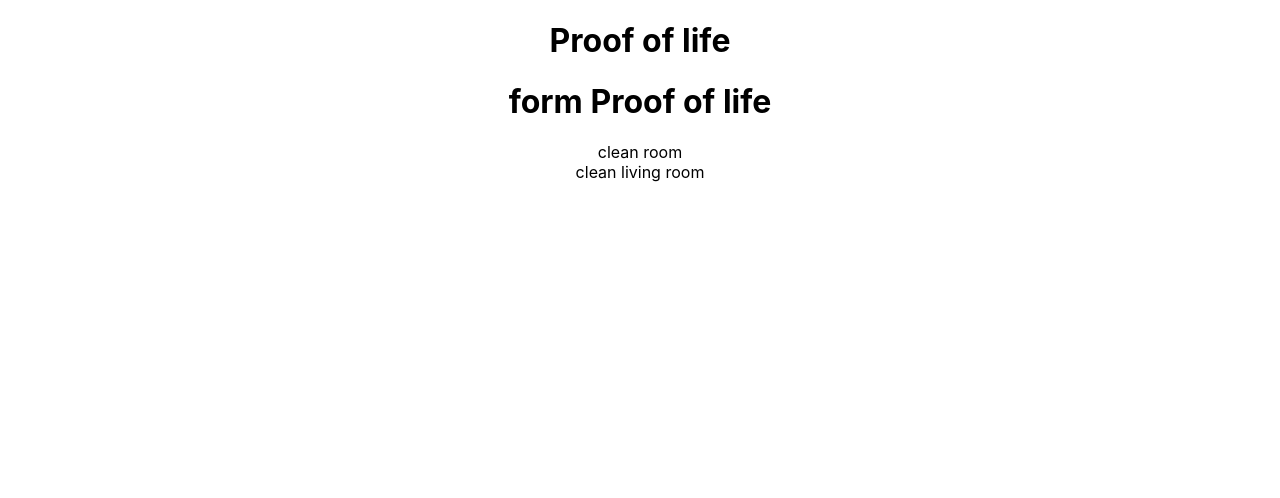
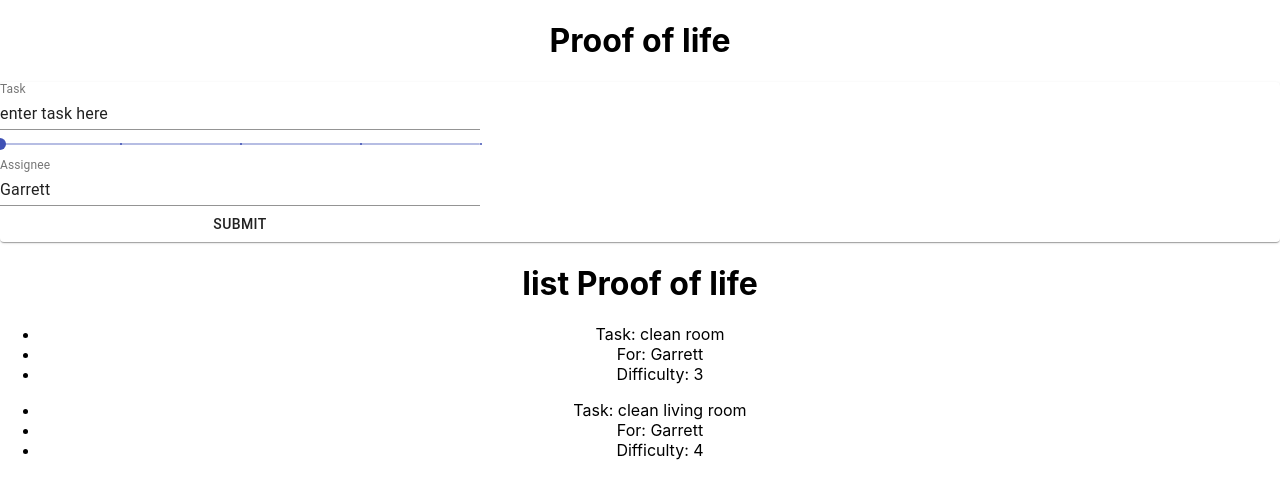
Before and after one commit to tiggerman120/redux-todoList, a React (Create React App) app: page / in a window 1280 px wide. Shown: the top 498 px of the page. Built offline with nearby package versions, Linux system fonts and the light colour scheme.

Commit message:
add task working does not persist

```diff
--- a/package.json
+++ b/package.json
@@ -3,6 +3,7 @@
   "version": "0.1.0",
   "private": true,
   "dependencies": {
+    "@material-ui/core": "^4.11.3",
     "@testing-library/jest-dom": "^5.11.9",
     "@testing-library/react": "^11.2.5",
     "@testing-library/user-event": "^12.7.1",
@@ -12,6 +13,7 @@
     "react-scripts": "4.0.2",
     "redux": "^4.0.5",
     "redux-devtools-extension": "^2.13.8",
+    "sass": "^1.32.7",
     "web-vitals": "^1.1.0"
   },
   "scripts": {
--- a/src/components/main/main.js
+++ b/src/components/main/main.js
@@ -1,4 +1,5 @@
-import TodoForm from '../todo-form/todo-form'
+import TodoList from '../todo-list/todo-list'
+import TodoForm from '../todo-form/todo-form';
 
 const Main = () => {
 
@@ -8,6 +9,7 @@ const Main = () => {
     <div>
       <h1>Proof of life</h1>
       <TodoForm />
+      <TodoList />
     </div>
   )
 }
--- a/src/components/todo-form/todo-form.js
+++ b/src/components/todo-form/todo-form.js
@@ -1,27 +1,77 @@
-import { useEffect } from 'react';
+import { useEffect, useState } from 'react';
 import { connect } from 'react-redux';
+import { Button, FormControl, FormGroup, Input, InputLabel, Paper, Slider } from '@material-ui/core';
+import { addItem } from '../../store/actions'
+
+import './todo-form.scss'
+
+const mapDispatchToProps = { addItem }
+
+const TodoForm = (props) => {
+  const [item, setItem] = useState([])
+
+  useEffect((item) => {
+
+    console.log(`form useeffect triggering ${item}`)
+
+  })
+
+  const inputChangeHandler = e => {
+
+    setItem({ ...item, [e.target.name]: e.target.value })
+  }
 
 
-const TodoForm = (props) => {
-  console.log(props)
-  useEffect(() => {
+  const sliderChangeHandler = (e, value) => {
+    console.log(`${e.target} value: ${value}`);
+    e.target.name = 'difficulty'
+    setItem({ ...item, [e.target.name]: value })
+  }
 
-  }, [])
+  const handleClick = (e) => {
+    e.preventDefault();
+    console.log('Button working');
+    setItem(item)
+    console.log(item);
+    props.addItem(item)
+  }
 
   return (
-    <div className="todoForm">
-      <h1>form Proof of life</h1>
-      {props.todoList.map((item, i) => (
-        <div key={i}>
-          {item.text}
-        </div>
-      ))}
-    </div>
+    // <h1>todoForm Proof of life</h1>
+    <Paper>
+      <FormGroup className="Form">
+        <FormControl>
+          <InputLabel>Task</InputLabel>
+          <Input name="text" autoComplete="true" defaultValue="enter task here"
+            onChange={inputChangeHandler}
+          />
+          <Slider
+            name="difficulty"
+
+            step={1}
+            marks
+
+            min={1}
+            max={5}
+            onChange={sliderChangeHandler}
+          />
+
+        </FormControl>
+        <FormControl>
+          <InputLabel>Assignee</InputLabel>
+          <Input name="assignee" defaultValue="Garrett" onChange={inputChangeHandler} />
+        </FormControl>
+        <Button onClick={handleClick}>Submit</Button>
+      </FormGroup>
+    </Paper>
   )
 }
 
-const mapStateToProps = state => (console.log(state), {
-  todoList: state.reducers.list
-})
+const mapStateToProps = state => {
+  console.log(state);
+  return {
+    list: state.list
+  }
+}
 
-export default connect(mapStateToProps)(TodoForm)
+export default connect(mapStateToProps, mapDispatchToProps)(TodoForm)
--- /dev/null
+++ b/src/components/todo-form/todo-form.scss
@@ -0,0 +1,3 @@
+.Form {
+  width: 480px;
+}
--- /dev/null
+++ b/src/components/todo-list/todo-list.js
@@ -0,0 +1,33 @@
+import { useEffect } from 'react';
+import { connect } from 'react-redux';
+import { addItem } from '../../store/actions';
+
+
+const TodoList = (props) => {
+  console.log(props)
+  useEffect(() => {
+    console.log(props)
+  }, [])
+
+  return (
+    <div className="todoForm">
+      <h1>list Proof of life</h1>
+      {props.todoList.map((item, i) => (
+        <div key={i}>
+          <ul>
+            <li>Task: {item.text}</li>
+            <li>For: {item.assignee}</li>
+            <li>Difficulty: {item.difficulty}</li>
+
+          </ul>
+        </div>
+      ))}
+    </div>
+  )
+}
+
+const mapStateToProps = state => (console.log(state), {
+  todoList: state.reducers.list
+})
+
+export default connect(mapStateToProps)(TodoList)
--- a/src/store/actions.js
+++ b/src/store/actions.js
@@ -4,13 +4,13 @@
 export const todoList = () => {
   return {
     type: 'TODO',
-    payload: initialState,
   }
 }
 
-export const addItem = () => {
+export const addItem = (item) => {
+  console.log(`function working, item: ${item}`)
   return {
     type: 'ADDITEM',
-    payload: [...state, item]
+    payload: item
   }
 }
--- a/src/store/reducers.js
+++ b/src/store/reducers.js
@@ -1,3 +1,6 @@
+import { useEffect, useState } from 'react';
+
+
 let initialState = {
   list: [
     { text: 'clean room',
@@ -14,21 +17,27 @@ let initialState = {
 }
 
 let reducers = (state = initialState, action) => {
-  console.log(state);
-  let { type } = action;
+
+
+  console.log(state.list)
+  let { type, payload } = action;
+  console.log(payload)
   switch (type) {
     case 'TODO':
 
-    return initialState;
+      return initialState;
 
-    case 'ADD ITEM':
+      case 'ADDITEM':
+      console.log(state)
+    console.log(payload)
+    return {
 
-    return { ...state };
+      ...state,
+      list: [...state.list, payload] };
 
     default:
       return state;
   }
-
 }
 
 export default reducers;
```
Also changed, not shown: 1 other file (tests, documents, lock files or other folders).
